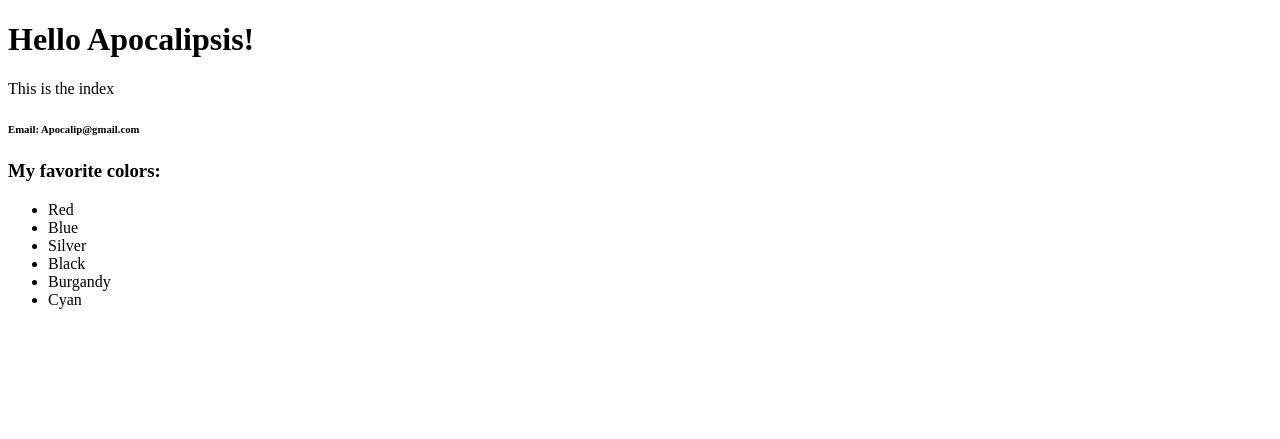
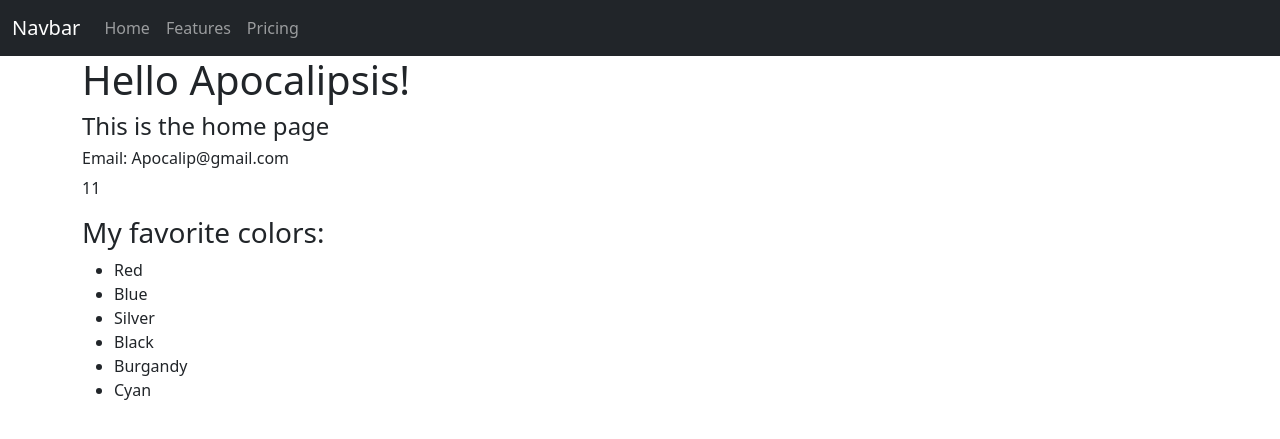
Before and after one commit to Apocalipsist/flask_blog, a Flask app: page / in a window 1280 px wide. Shown: the top 439 px of the page. Run offline with Flask 2, Linux system fonts and the light colour scheme.

Commit message:
added templates and inheritence

```diff
--- a/app/routes.py
+++ b/app/routes.py
@@ -15,4 +15,4 @@ def index():
 
 @app.route('/posts')
 def posts():
-    return 'Hi this is Posts'
+    return render_template('posts.html',)
--- /dev/null
+++ b/app/templates/base.html
@@ -0,0 +1,21 @@
+<!DOCTYPE html>
+<html lang="en">
+    <head>
+        <meta charset="UTF-8">
+        <meta http-equiv="X-UA-Compatible" content="IE=edge">
+        <meta name="viewport" content="width=device-width, initial-scale=1.0">
+        <link rel="stylesheet" href="https://cdn.jsdelivr.net/npm/bootstrap@5.2.2/dist/css/bootstrap.min.css">
+        <title>Kekambas |{% block title %}{% endblock %}</title>
+    </head>
+    <body>
+        {% include 'nav.html' %}
+
+        <!-- Main container -->
+        <div class="container">
+            {% block content %}
+            {% endblock %}
+        </div>
+
+        <script src="https://cdn.jsdelivr.net/npm/bootstrap@5.2.2/dist/js/bootstrap.bundle.min.js"></script>
+    </body>
+</html>
--- a/app/templates/index.html
+++ b/app/templates/index.html
@@ -1,15 +1,13 @@
-<!DOCTYPE html>
-<html lang="en">
-<head>
-    <meta charset="UTF-8">
-    <meta http-equiv="X-UA-Compatible" content="IE=edge">
-    <meta name="viewport" content="width=device-width, initial-scale=1.0">
-    <title>Kekambas Blog</title>
-</head>
-<body>
+{% extends "base.html" %}
+
+
+{%block title%}Home{% endblock %}
+
+{% block content %}
         <h1>Hello {{user.get("username")}}!</h1>
-    <p>This is the index</p>
+        <h4>This is the home page</h4>
         <h6>Email: {{user["email"]}}</h6>
+        <p> {{ 4 + 7 }} </p>
         <h3>My favorite colors:</h3>
         <ul>
             {% for color in colors %}
@@ -20,5 +18,4 @@
                 {% endif %}
             {% endfor %}
         </ul>
-</body>
-</html>
+{% endblock content %}
--- /dev/null
+++ b/app/templates/nav.html
@@ -0,0 +1,15 @@
+<nav class="navbar navbar-expand-lg bg-dark navbar-dark">
+    <div class="container-fluid">
+      <a class="navbar-brand" href="#">Navbar</a>
+      <button class="navbar-toggler" type="button" data-bs-toggle="collapse" data-bs-target="#navbarNavAltMarkup" aria-controls="navbarNavAltMarkup" aria-expanded="false" aria-label="Toggle navigation">
+        <span class="navbar-toggler-icon"></span>
+      </button>
+      <div class="collapse navbar-collapse" id="navbarNavAltMarkup">
+        <div class="navbar-nav">
+          <a class="nav-link" href="#">Home</a>
+          <a class="nav-link" href="#">Features</a>
+          <a class="nav-link" href="#">Pricing</a>
+        </div>
+      </div>
+    </div>
+</nav>
```
Also changed, not shown: app/__init__.py (+14 -0 lines), app/templates/posts.html (added, +11 -0 lines). Lines whose indentation alone changed are shown as unchanged.
